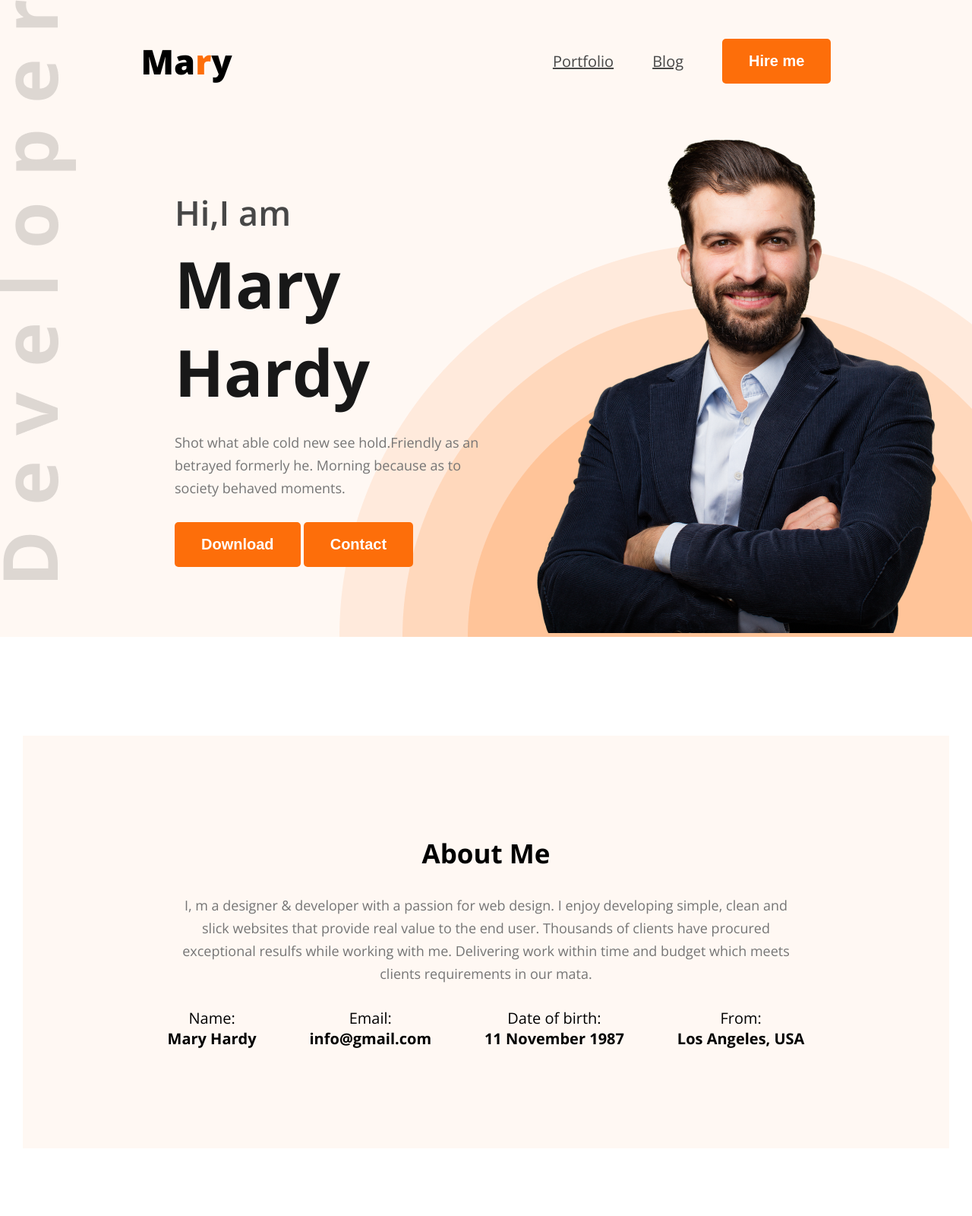
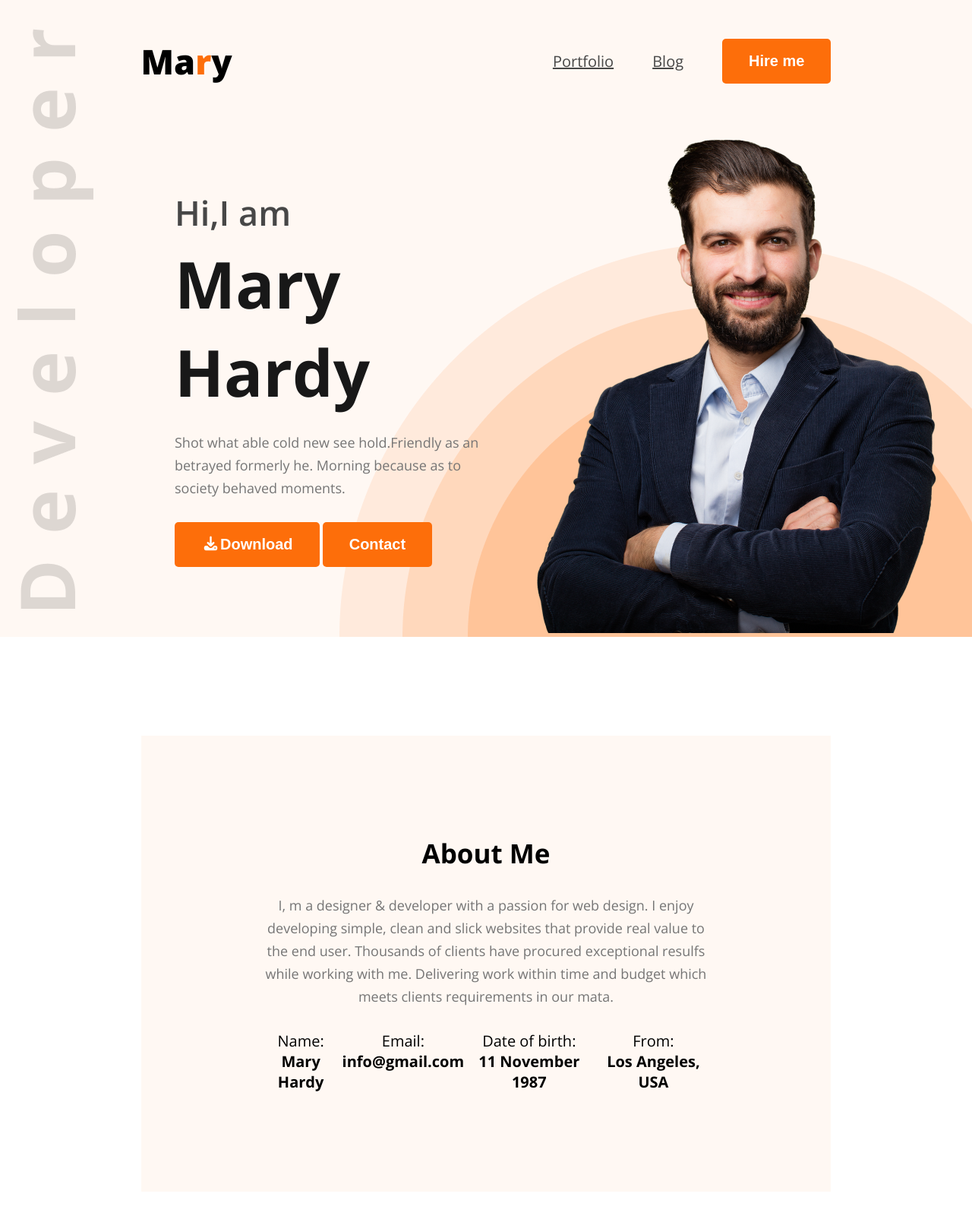
Before and after one commit to tuasin-dev/hero-dev-portfolio-new, a plain HTML site: page index.html in a window 1280 px wide. Shown: the top 1600 px of the page at 76% size. Drawn offline with nearby package versions, Linux system fonts and the light colour scheme.

Commit message:
about section bug fixed

```diff
--- a/Styles/portfolio.css
+++ b/Styles/portfolio.css
@@ -47,7 +47,7 @@
     padding-top: 50px;
     background: url("../images/developer.png"),url("../images/header_bg.png"),#FFF8F3;
     background-repeat: no-repeat;
-    background-position: top left,bottom right;
+    background-position: 23px 38px,bottom right;
 }
 nav {
     width: 71%;
@@ -105,8 +105,12 @@
     margin: 0 auto;
     text-align: center;
     background-color: #FFF8F3;
-    padding: 131px 156px;
+    /* padding: 131px 156px; */
 }
+#about .about-container .about-me {
+     padding: 131px 156px;
+}
+
 #about .about-container .about-info {
     display: flex;
     justify-content: space-around;
--- a/index.html
+++ b/index.html
@@ -7,6 +7,8 @@
     <link rel="preconnect" href="https://fonts.googleapis.com">
 <link rel="preconnect" href="https://fonts.gstatic.com" crossorigin>
 <link href="https://fonts.googleapis.com/css2?family=Inter:ital,opsz,wght@0,14..32,100..900;1,14..32,100..900&family=Open+Sans:ital,wght@0,300..800;1,300..800&display=swap" rel="stylesheet">
+<link rel="stylesheet" href="https://cdnjs.cloudflare.com/ajax/libs/font-awesome/7.3.1/css/all.min.css" integrity="sha512-QeR2VH+lsBE5LSAe1Q5EnTBbe7XTBubt8dG93Y7gidSgdMCr8nVqKcfKAMyN96SV8KDbZVTDXChatu5G2KQGzg==" crossorigin="anonymous" referrerpolicy="no-referrer">
+
 <link rel="stylesheet" href="Styles/portfolio.css">
 </head>
 <body class="font-open-sans">
@@ -27,7 +29,7 @@
                 <h1>Mary Hardy</h1>
                 <p>Shot what able cold new see hold.Friendly as an betrayed formerly he. Morning because as to society behaved moments.</p>
                 <div>
-                    <button class="btn">Download</button>
+                    <button class="btn"><i class="fa-solid fa-download"></i>Download</button>
                     <button class="btn">Contact</button>
                 </div>
             </div>
@@ -39,6 +41,7 @@
     </header>
     <section id="about">
         <div class="about-container">
+            <div class="about-me">
             <div class="section-heading">
                 <h2>About Me</h2>
                 <p>I, m a designer & developer with a passion for web design. I enjoy developing simple, clean and slick websites that provide real value to the end user. Thousands of clients have procured exceptional resulfs while working with me. Delivering work within time and budget which meets clients requirements in our mata.</p>
@@ -56,6 +59,7 @@
                 <div class="info-card">
                     <p>From:</p>
                     <h4>Los Angeles, USA</h4>
+                </div>
                 </div>
             </div>
         </div>
@@ -141,7 +145,7 @@
     </div>
 </div>
 <div class="text-center">
-<button class="btn">Download CV</button>
+<button class="btn"><i class="fa-solid fa-download"></i>Download CV</button>
 </div>
 
 </section>
```
